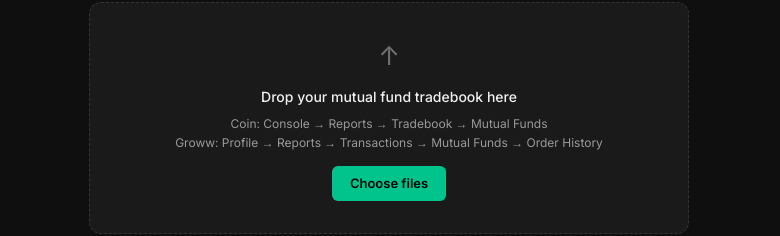
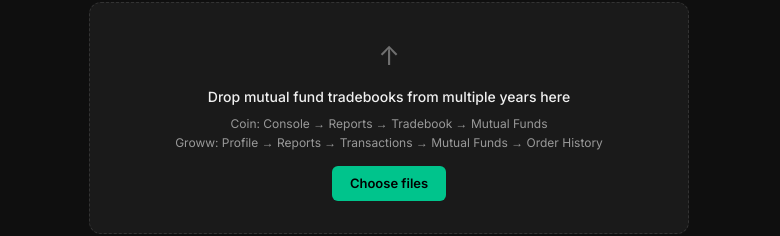
Before and after one commit to raghavkher/mf-analyser, a plain HTML site: page outputs/coin-mf-analyser.html in a window 1280 px wide. Shown: the part 275-511 px from the top of the page, without its empty margins (251-1031 px from the left). Drawn offline with nearby package versions, Linux system fonts and the light colour scheme.

Commit message:
Update upload prompt

```diff
--- a/outputs/coin-mf-analyser.html
+++ b/outputs/coin-mf-analyser.html
@@ -273,7 +273,7 @@ input[type=file]{display:none}
   <div class="upload-area">
     <div class="upload-zone" id="uploadZone">
       <div class="upload-icon">↑</div>
-      <div class="upload-title">Drop your mutual fund tradebook here</div>
+      <div class="upload-title">Drop mutual fund tradebooks from multiple years here</div>
       <div class="upload-sub">Coin: Console → Reports → Tradebook → Mutual Funds<br>Groww: Profile → Reports → Transactions → Mutual Funds → Order History</div>
       <label class="upload-btn" for="fileInput">Choose files</label>
       <input type="file" id="fileInput" accept=".xlsx,.xls,.csv" multiple>
```
